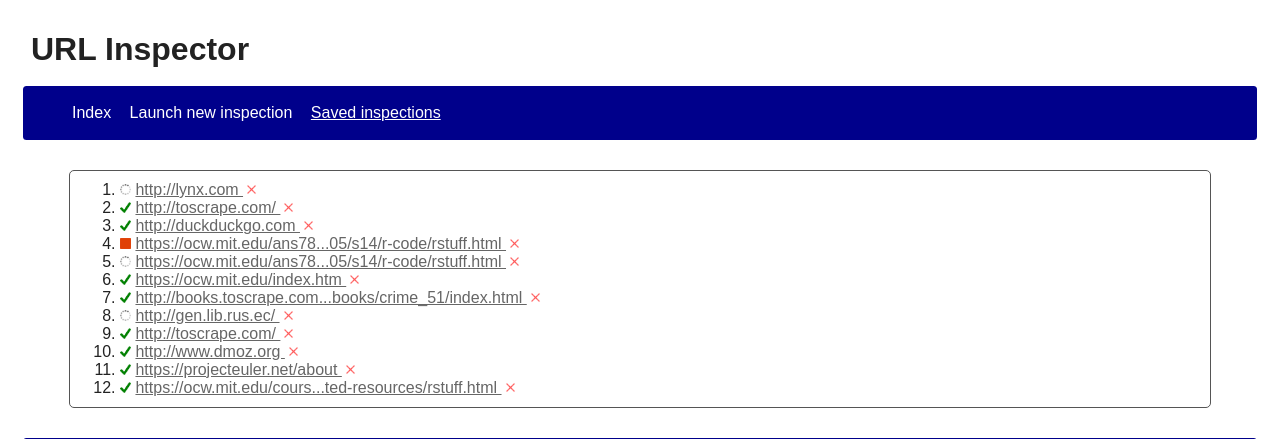
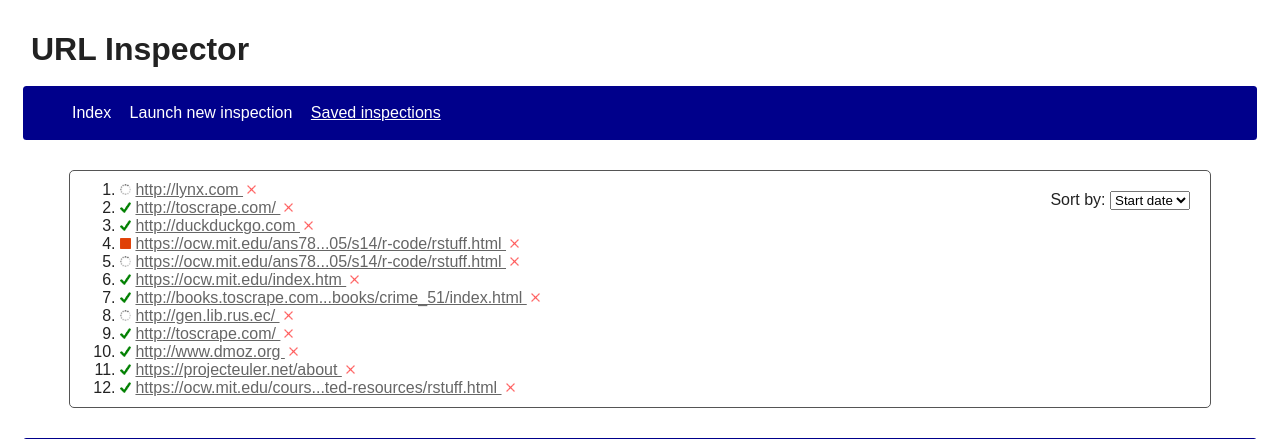
Before and after one commit to acsor/URL-Inspector, a Django app: a page that uses URLInspectorApp/templates/url_inspector/inspections_saved.html in a window 1280 px wide. Shown: the top 439 px of the page. Run offline with Django 3.2, Linux system fonts and the light colour scheme; data comes from the database, SQL or seed files in the repository; both versions use the stored data as it was after the commit.

Commit message:
Add ordering to SavedInspectionsView.

```diff
--- a/URLInspectorApp/templates/url_inspector/inspections_saved.html
+++ b/URLInspectorApp/templates/url_inspector/inspections_saved.html
@@ -24,8 +24,27 @@
 
 {% block content %}
     {% if extractions %}
+        <form method="GET" action="{% url 'url_inspector:inspections_saved' %}">
+            <label style="float: right">
+                Sort by:
+                <select name="order_by" onchange="this.form.submit()">
+                    {% for value, name in sort_options %}
+                        <option
+                                value="{{ value }}"
+
+                                {% if value == request.GET.order_by %}
+                                    selected
+                                {% endif %}
+                        >
+                            {{ name }}
+                        </option>
+                    {% endfor %}
+                </select>
+            </label>
+        </form>
+
         <ol>
-            {% for e in extractions|dictsortreversed:"start_date" %}
+            {% for e in extractions %}
                 <li>
                     <img
                         {% with suffix=e.status|add:'.png' %}
--- a/URLInspectorApp/views.py
+++ b/URLInspectorApp/views.py
@@ -1,6 +1,10 @@
+from enum import Enum
+
 from django.core.exceptions import ValidationError
 from django.core.validators import URLValidator
+from django.db.models import QuerySet, Count
 from django.http import HttpRequest, HttpResponseRedirect
+from django.shortcuts import render
 from django.urls import reverse_lazy, reverse
 from django.views.generic import TemplateView, DetailView, ListView, DeleteView
 from scrapyd_api import ScrapydAPI
@@ -36,17 +40,64 @@
     def get_context_data(self, **kwargs):
         super_context = super(InspectionView, self).get_context_data(**kwargs)
         super_context["items"] = super_context["extraction"].urlitem_set.all()
-        super_context["occurrences"] = Extraction.urlitems_occurrences(super_context["items"])
+        super_context["occurrences"] =\
+            Extraction.urlitems_occurrences(super_context["items"])
 
         return super_context
 
 
 class SavedInspectionsView(ListView):
-    # TO-DO Add ordering by various fields, like date, name or number of scraped anchors
     template_name = template_root + "/inspections_saved.html"
+
+    model = Extraction
     context_object_name = "extractions"
 
-    model = Extraction
+    class SortOption(Enum):
+        def __init__(self, display_name, sort_function):
+            self.display_name = display_name
+            self.sort = sort_function
+
+        @staticmethod
+        def _sort_by_urlitem_number(q: QuerySet):
+            q = q.annotate(no_urlitem=Count("urlitem"))
+            return q.order_by("-no_urlitem")
+
+        START_DATE = ("Start date", lambda qs: qs.order_by("-start_date"))
+        URL = ("URL", lambda qs: qs.order_by("url"))
+        STATUS = ("Status", lambda qs: qs.order_by("status"))
+        URL_ITEMS = (
+            "No. items",
+            lambda qs: SavedInspectionsView.SortOption._sort_by_urlitem_number(qs)
+        )
+
+    def get_queryset(self):
+        # self.request will be available during this point of the flowchart
+        GET = self.request.GET
+        result, sort_option = None, None
+
+        if "order_by" in GET and GET["order_by"] and\
+                hasattr(SavedInspectionsView.SortOption, GET["order_by"].upper()):
+            sort_option =\
+                SavedInspectionsView.SortOption[GET["order_by"].upper()]
+        else:
+            sort_option = SavedInspectionsView.SortOption.START_DATE
+
+        return sort_option.sort(Extraction.objects.all())
+
+    def get_context_data(self, **kwargs):
+        context = super().get_context_data(**kwargs)
+        context["sort_options"] = [
+            (o.name.lower(), o.display_name)
+            for o in SavedInspectionsView.SortOption
+        ]
+
+        return context
+
+    def get(self, request, *args, **kwargs):
+        self.object_list = self.get_queryset()
+        context = self.get_context_data(**request.GET)
+
+        return render(request, self.template_name, context)
 
 
 class PreNewInspectionView(TemplateView):
```
Also changed, not shown: db.sqlite3.
